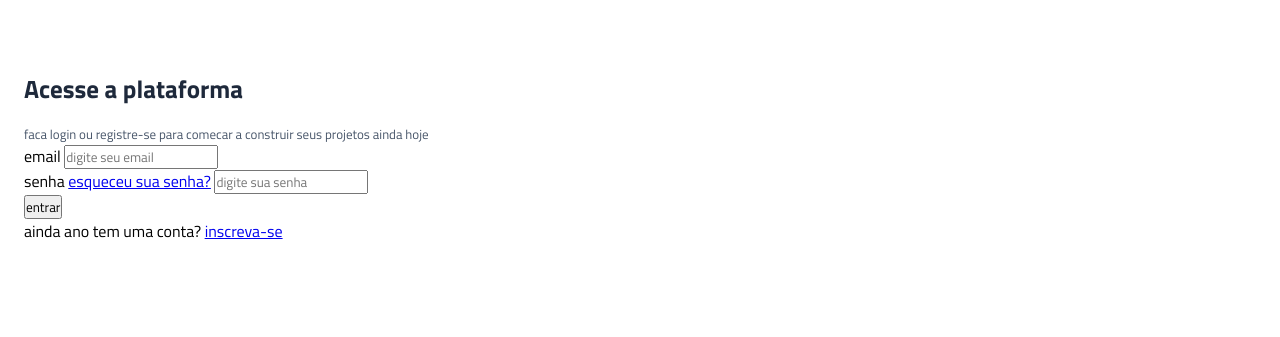
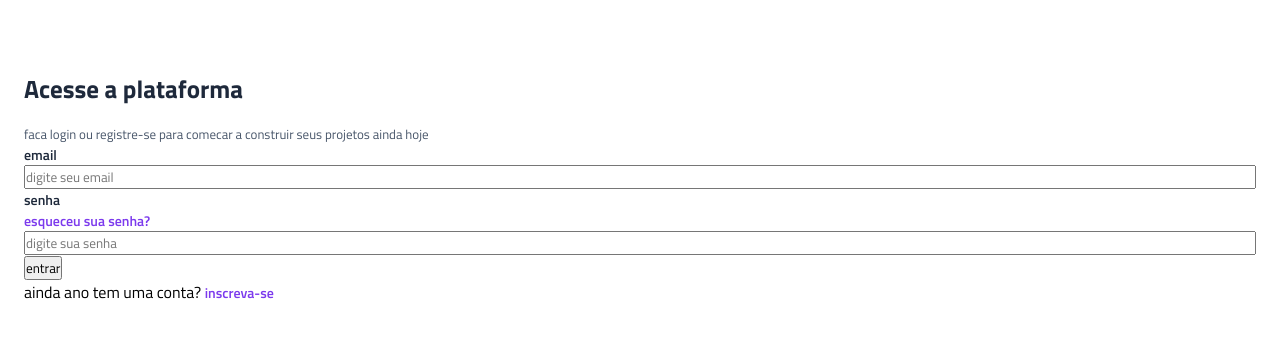
Before and after one commit to rodney2007/Projeto-Vertigoo, a plain HTML site: page index.html in a window 1280 px wide. Shown: the part 123-460 px from the top of the page. Drawn offline with Linux system fonts and the light colour scheme; files whose address does not match are found by name.

Commit message:
estilizacao ods labes e das ancoras  da sessao de login

```diff
--- a/style.css
+++ b/style.css
@@ -8,6 +8,7 @@
 :root {
     --gray-800:#1e293b;
     --gray-600:#475569;
+    --purple:#7c3aed;
 
 }
 header {
@@ -40,3 +41,29 @@ main {
     font-size: 0.8125rem;
     color:  var(--gray-600);
 }
+
+.input-box {
+    display: flex;
+    flex-direction: column;
+}
+.input-box div {
+    display: flex;
+    justify-content: space-between;
+}
+
+.login label {
+    font-size: 0.875rem;
+    color: var(--gray-800);
+    font-weight: 600;
+}
+
+.login a {
+    color: var(--purple);
+    text-decoration: none;
+    font-size: 0.875rem;
+    font-weight: 600;
+}
+
+.login a:hover {
+    text-decoration: underline;
+}
```
